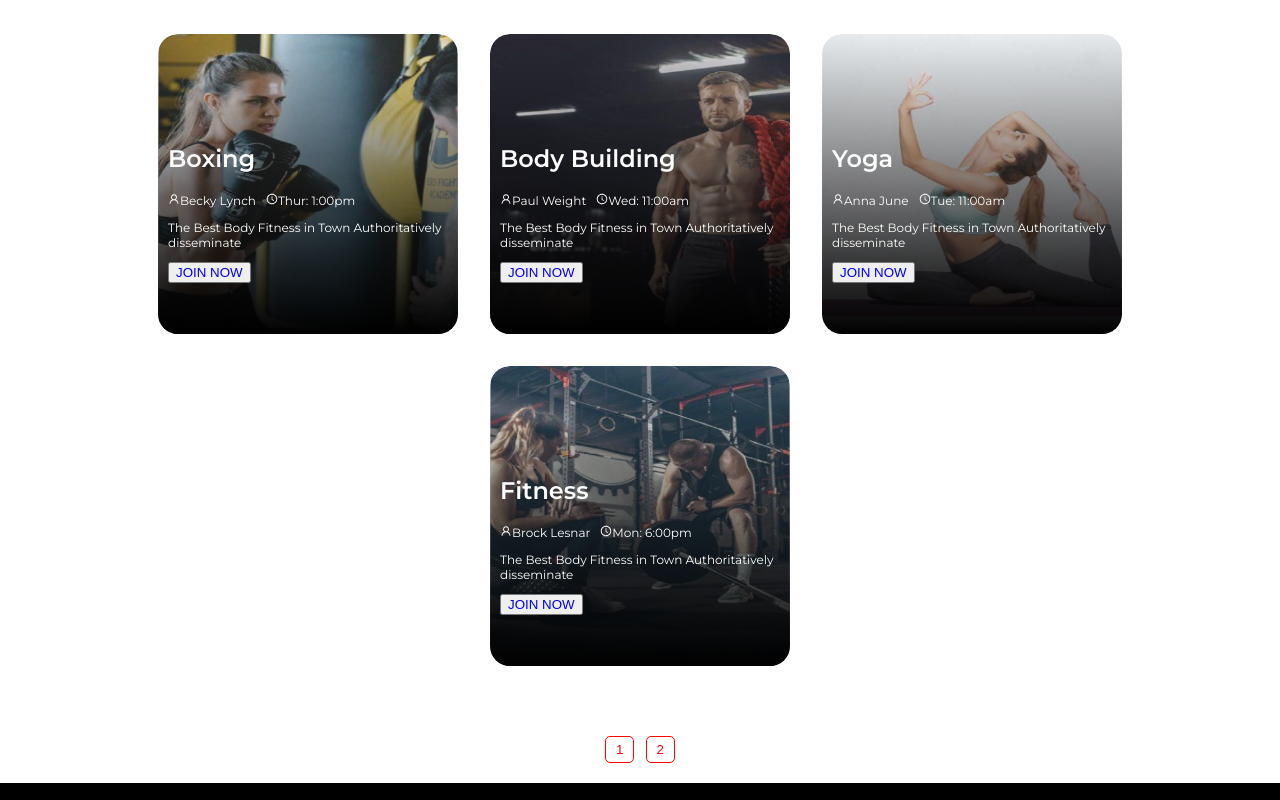
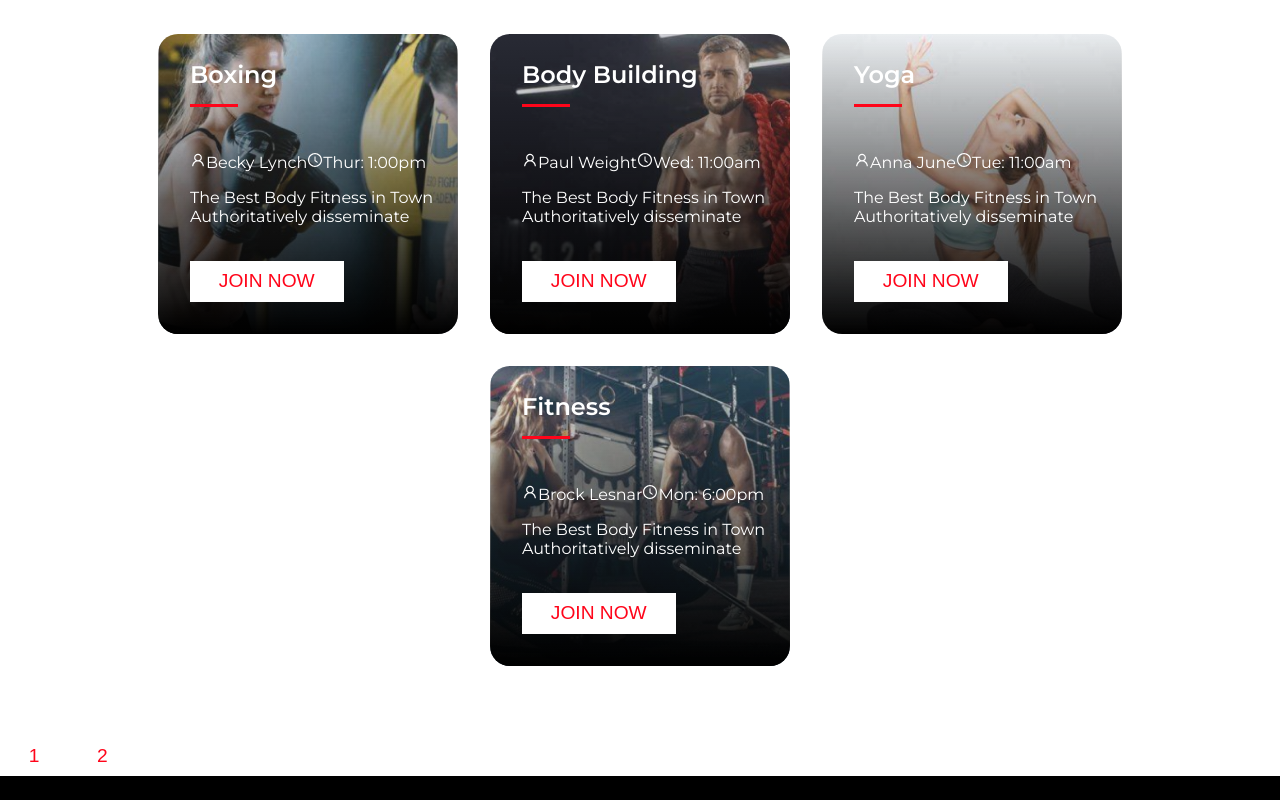
Before and after one commit to UBnkantah/gymate, a React (Create React App) app: page /class/page/2 in a window 1280 px wide. Shown: the part 420-1220 px from the top of the page. Built offline with nearby package versions, Linux system fonts and the light colour scheme; the HTML template or start-up script is replaced by a standard one.

Commit message:
classes uppdated

```diff
--- a/src/components/Classes/Classes.css
+++ b/src/components/Classes/Classes.css
@@ -13,6 +13,7 @@
     height: 300px;
     border-radius: 20px;
     overflow: hidden;
+    color: white;
 
 }
 .classes-container::before{
@@ -21,57 +22,111 @@
     width: 100%;
     height: 100%;
     background-image: linear-gradient(#ffffff28,black);
+    z-index: 1;
+}
+.img{
+    position: absolute;
+    width: 100%;
+    height: 100%;
+}
+img{
+    width: 100%;
+    height: 100%;
+    object-fit: cover;
+}
+.under{
+    position: absolute;
+    top: 100%;
+    padding: 2.5em 0;
+    padding-right: 2em;
+    cursor: pointer;
+    transition: all .4s;
+}
+.classes-container:hover .under{
+    display: block;
+    transition: 0.5s ease-out;
+    top: 39%;
+}
+.classes-container:hover .first-item{
+    transition: 0.5s ease-in-out;
+    padding-bottom: 4em;
+}
+h2{
+    position: relative;
+    padding-bottom: 1.8em;
+}
+h2::before{
+    content: "";
+    position: absolute;
+    bottom: 25px;
+    width: 2em;
+    height: 3px;
+    background-color: #ff051a;
+}
+.subheading{
+    padding-top: 2em;
+    display: inline;
+}
+.subheading .coach {
+    margin-right: 20px;
 }
 .clas-items{
     position: absolute;
-    bottom: 10px;
-    top:30%;
-    left: 10px
+    bottom: 2em;
+    padding: 2em 2em 0 2em;
+    width: 100%;
+    cursor: pointer;
+    z-index: 2;
+    overflow: hidden;
 }
-.clas-items p{
-    font-size: 12px;
+.subheading, .under{
+    color: #ffffffad;
 }
-.clas-items p span{
-    margin-right: 10px;
+button{
+    position: relative;
+    border: none;
+    padding: 0.5em 1.5em;
+    margin-top: 1em;
+    font-size: 1.2em;
+    background-color: #fff;
+    cursor: pointer;
 }
-.classes-container .img-cl{
+.border-behind{
+    position: absolute;
     width: 100%;
     height: 100%;
-    border-radius: 20px;
+    left: 10px;
+    bottom: 10px;
+    border: 1px solid #fff;
+    z-index: -1;
+    transition: all .4s
 }
-.overlay{
+button:hover .border-behind{
     position: absolute;
-    bottom:-40%;
+    width: 100%;
+    height: 100%;
+    left: 0px;
+    bottom: 0px;
+    border: 1px solid #fff;
+    z-index: -1;
+    transition: 0.3s all;
 }
-.clas-items button a{
+button:hover, button:hover button a{
+    background-color: #ff051a;
+    color: #fff;
+}
+button a{
     text-decoration: none;
+    color: #ff051a;
 }
-.but-container{
-    display: flex;
-    justify-content: center;
-    align-items: center;
-    padding: 20px 0;
-}
-.but-flex{
-    width: 70px;
-    display: flex;
-    justify-content: space-between;
-    align-items: center;
-}
-.but-flex button{
-    padding: 5px 10px;
-    background-color: white;
-    cursor: pointer;
-    border-radius: 5px;
-    border: 1px solid red;
-}
-.but-flex button:hover{
-    background-color: red;
-}
-.but-flex button a{
-    text-decoration: none;
-    color: red;
-}
-.but-flex button a:hover{
+button a:hover{
     color: white;
 }
+
+/* .bi{
+    color: #fff;
+    margin-right: 3px;
+}
+.bi-arrow-right{
+    color: #ff051a;
+} */
--- a/src/components/Classes/Classes.jsx
+++ b/src/components/Classes/Classes.jsx
@@ -11,30 +11,38 @@ const Classes = () => {
             {ClasOne.map((sport) => {
                 return(
                     <div className='classes-container' key={sport.id}>
-                        <img src={sport.img} className="img-cl" alt="" />
+                        <div className="img">
+                            <img src={sport.img} className="img-cl" alt="" />
+                        </div>
                         <div className='clas-items'>
-                            <h2>{sport.type}</h2>
-                            <p>
-                                <span>
-                                    <AiOutlineUser />
+                            <div className="first-item">
+                                <h2>{sport.type}</h2>
+                                <p className='subheading'>
+                                    <span className='coach'>
+                                        <AiOutlineUser />
                                         {sport.name}
                                     </span>
-                                    <span>
+                                    <span className='coach'>
                                         <AiOutlineClockCircle />
                                         {sport.time}
                                     </span>
 
                                 </p>
-                                <p>
+                            </div>
+                            <div className='second-item'>
+                                <p className='under'>
                                     The Best Body Fitness in Town Authoritatively disseminate
                                 </p>
+                            </div>
+
                                 <button>
                                     <Link to="/contact">
                                         JOIN NOW
                                     </Link>
+                                    <span className="border-behind"></span>
                                 </button>
-                            </div>
                         </div>
+                    </div>
                 )
             })}
 
```
